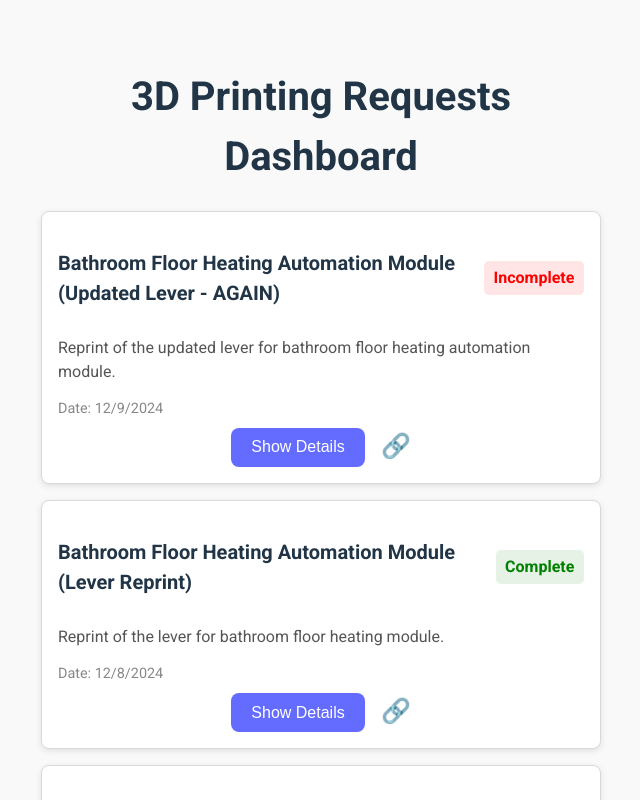
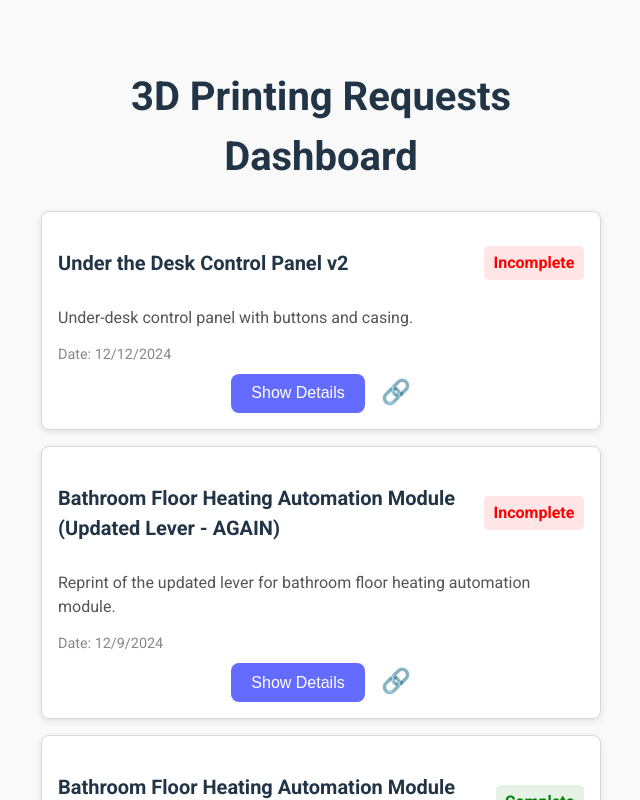
Before and after one commit to nejckovacic/3d-requests-dashboard, a Vue app: page / in a window 1280 px wide. Shown: the top 800 px of the page, without its empty margins (319-959 px from the left). Built offline with nearby package versions, Linux system fonts and the light colour scheme.

Commit message:
Added new request 6

```diff
--- a/src/components/RequestList.vue
+++ b/src/components/RequestList.vue
@@ -178,7 +178,42 @@ export default {
                     status: false,
                     link: "https://cad.onshape.com/documents/fec1792d1ba7c8375931ca82/w/9c8474954c368ab498207504/e/06f893a5d03aa683a2329f9e?renderMode=0&uiState=6750fefba5c0872f8c06c771",
                     date: "2024-12-09"
+                },
+                {
+                    id: 6,
+                    name: "Under the Desk Control Panel v2",
+                    description: "A 7-part control panel designed to fit under a desk, featuring square and circular buttons and a sleek casing.",
+                    shortDescription: "Under-desk control panel with buttons and casing.",
+                    longDescription: `
+<strong>3D Printing Factory Order Slip</strong><br>
+<strong>Client:</strong> Nejc Kovačič<br>
+<strong>Order ID:</strong> UDC-2024-007<br><br>
+
+<strong>Item Details:</strong><br>
+<strong>Product Name:</strong> Under the Desk Control Panel v2<br>
+<strong>Parts:</strong> 7 (4 square buttons, 1 circular button, 1 casing, 1 front panel)<br>
+<strong>Material:</strong> Any color will do—bonus points if it stands out 🌈<br>
+<strong>Function:</strong> A fun yet functional control panel to mount under a desk.<br><br>
+
+<strong>Production Specifications:</strong><br>
+- **Quantity:** 1 full set (7 parts)<br>
+- **Tolerances:** Designed with small tolerances. Please test and confirm if assembly works smoothly.<br>
+- **Design Export:** Access the design here:<br>
+<a href="https://cad.onshape.com/documents/75039cd5821e3dfc6467f0d0/w/14d6594fbebf820875ff4dd8/e/39d327768d0d7a1ae0b2a855?renderMode=0&uiState=675aba958e537b0ed9ca3817" target="_blank">View Design</a><br><br>
+
+<strong>Quality Control and Feedback:</strong><br>
+- **Fit Test:** Verify buttons fit the casing properly without resorting to creative force.<br>
+- **Feedback Needed:** Let me know if the tolerances are too tight or if things need adjustments.<br><br>
+
+<strong>Production Timeline:</strong> Whenever you’re ready to make under-desk magic happen!<br><br>
+
+<strong>Note:</strong> It’s a control panel—practical, but it wouldn’t hurt if it looked fabulous!
+`,
+                    status: false,
+                    link: "https://cad.onshape.com/documents/75039cd5821e3dfc6467f0d0/w/14d6594fbebf820875ff4dd8/e/39d327768d0d7a1ae0b2a855?renderMode=0&uiState=675aba958e537b0ed9ca3817",
+                    date: "2024-12-12"
                 }
+
 
             ]
         };
```
